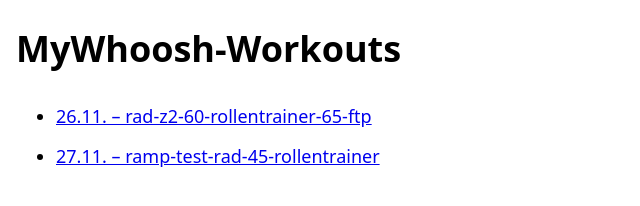
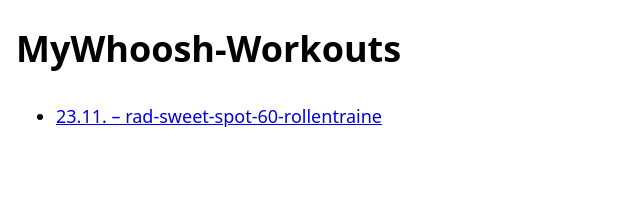
Before and after one commit to jokoslik-ai/training-kalender, a plain HTML site: page workouts/index.html in a window 1280 px wide. Shown: the whole page, without its empty margins (0-640 px from the left). Drawn offline with Linux system fonts and the light colour scheme.

Commit message:
Trainingsplan aktualisiert

```diff
--- a/workouts/index.html
+++ b/workouts/index.html
@@ -1 +1 @@
-<!doctype html><meta charset="utf-8"><meta name="viewport" content="width=device-width,initial-scale=1"><title>Workouts</title><body style="font:18px system-ui;margin:16px"><h1>MyWhoosh-Workouts</h1><ul style="line-height:2.2"><li><a href="2026-11-26_rad-z2-60-rollentrainer-65-ftp.zwo" download="2026-11-26_rad-z2-60-rollentrainer-65-ftp.zwo">26.11. – rad-z2-60-rollentrainer-65-ftp</a></li><li><a href="2026-11-27_ramp-test-rad-45-rollentrainer.zwo" download="2026-11-27_ramp-test-rad-45-rollentrainer.zwo">27.11. – ramp-test-rad-45-rollentrainer</a></li></ul></body>
+<!doctype html><meta charset="utf-8"><meta name="viewport" content="width=device-width,initial-scale=1"><title>Workouts</title><body style="font:18px system-ui;margin:16px"><h1>MyWhoosh-Workouts</h1><ul style="line-height:2.2"><li><a href="2026-11-23_rad-sweet-spot-60-rollentraine.zwo" download="2026-11-23_rad-sweet-spot-60-rollentraine.zwo">23.11. – rad-sweet-spot-60-rollentraine</a></li></ul></body>
```
Also changed, not shown: 4 other files.
